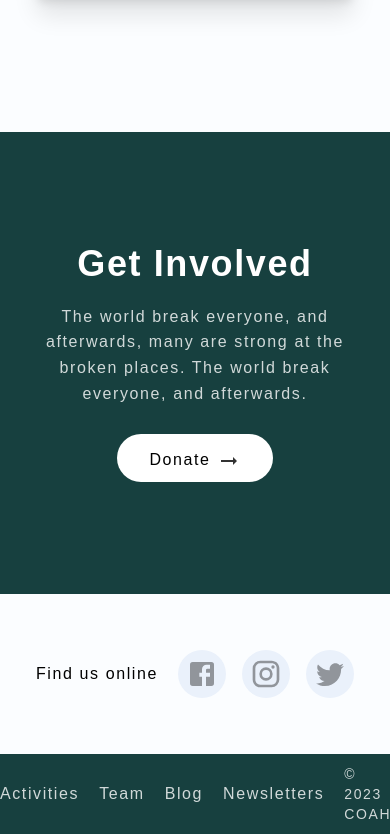
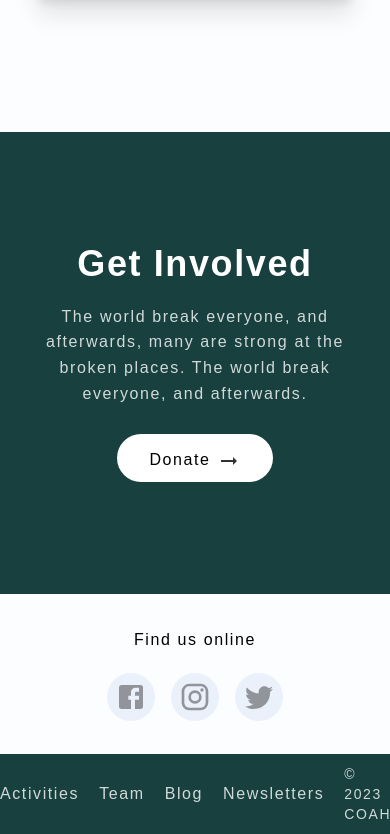
Before and after one commit to alekskimeu/coah-website, a Next.js app: page / in a window 390 px wide. Shown: the part 5689-6523 px from the top of the page. Built offline with nearby package versions, Linux system fonts and the light colour scheme.

Commit message:
Implemented mobile responsiveness on social component

```diff
--- a/components/Social.jsx
+++ b/components/Social.jsx
@@ -7,7 +7,7 @@
 const Social = () => {
   return (
     <section className="h-[10rem] py-2 flex justify-center items-center">
-      <div className="container mx-auto flex justify-center items-center gap-5">
+      <div className="container mx-auto flex flex-col md:flex-row justify-center items-center gap-5">
         <p>Find us online</p>
         <div className="flex justify-center items-center gap-4">
           <a href="">
```
